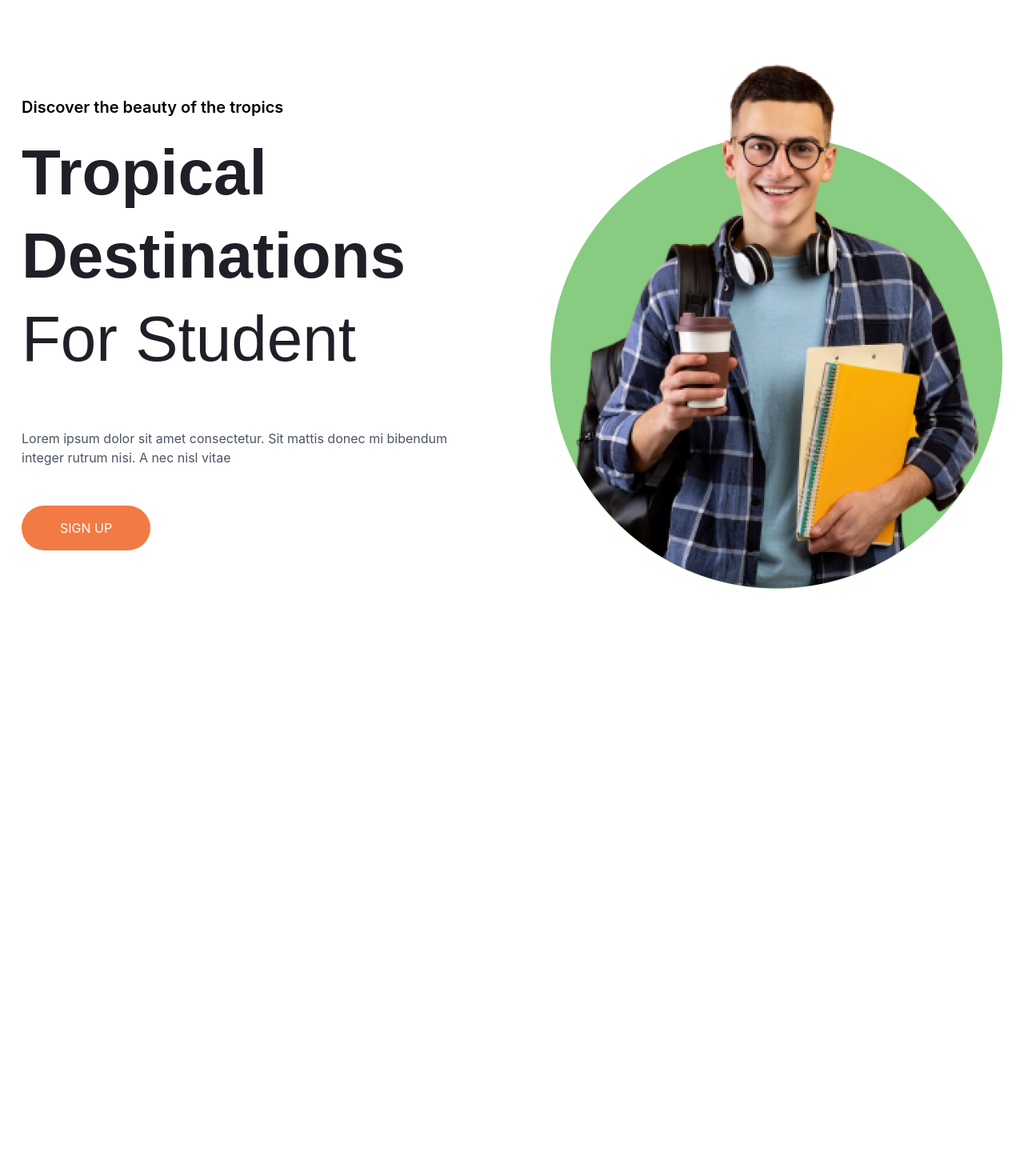
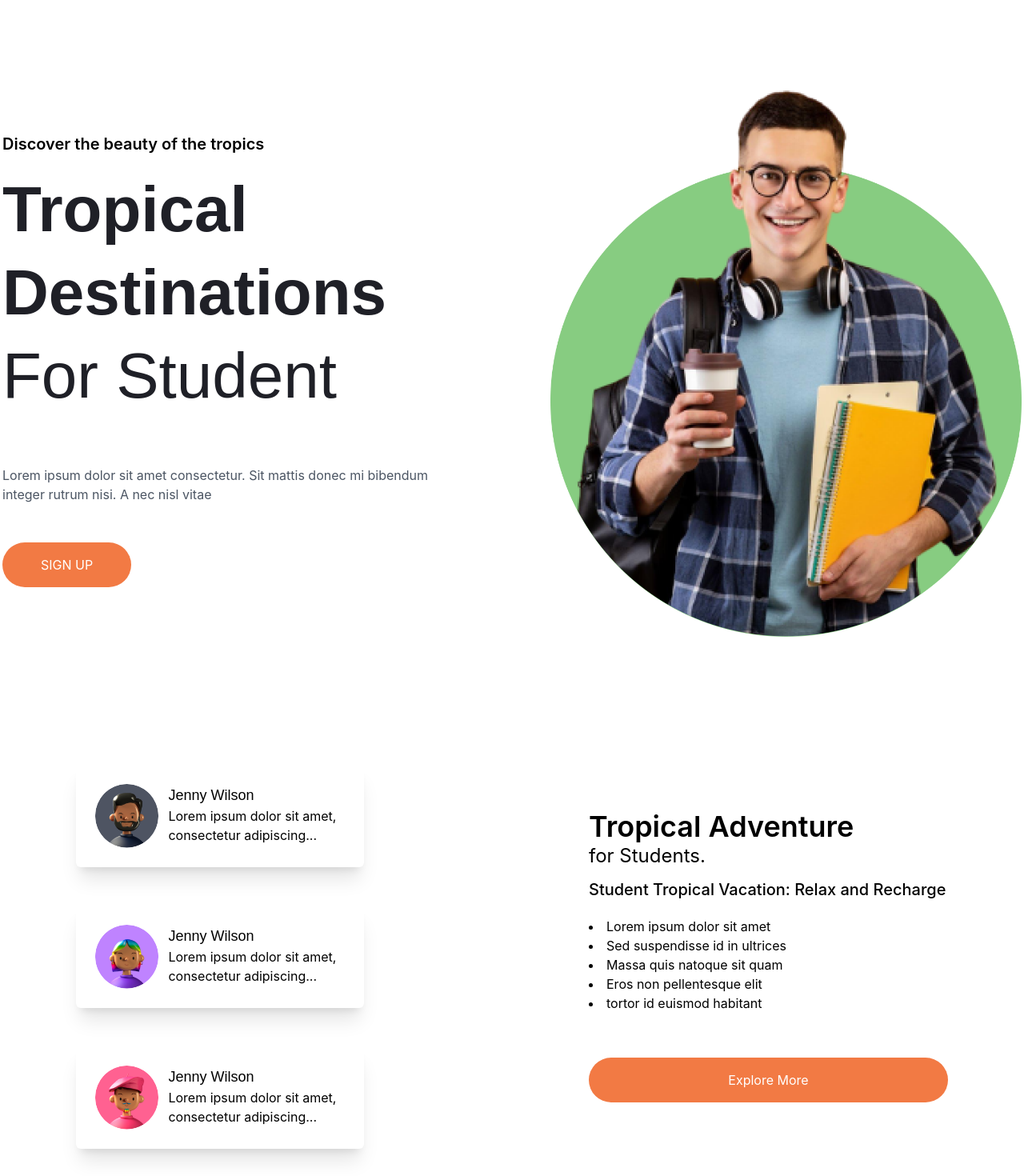
Before and after one commit to Doha0/Tropical_Destination, a React (Vite) app: page / in a window 1280 px wide. Shown: the part 80-1550 px from the top of the page at 80% size. Before the commit the page ends 1040 px from the top, so only its background shows below. Built offline with nearby package versions, Linux system fonts and the light colour scheme.

Commit message:
advanture section added

```diff
--- /dev/null
+++ b/src/Homepage/Advanture/Advanture.jsx
@@ -0,0 +1,56 @@
+import React, { useEffect, useState } from 'react';
+import img1 from '../../assets/Images/Rectangle 25.png'
+import img2 from '../../assets/Images/Rectangle 26.png'
+import img3 from '../../assets/Images/Rectangle 27.png'
+
+
+const Advanture = () => {
+
+    return (
+        <section className='max-w-[1090px] mx-auto py-16 grid grid-cols-1 md:grid-cols-2
+        justify-center items-center inter md:gap-x-48'>
+            <div className='flex flex-col space-y-4 md:space-y-8 lg:space-y-12 mb-16 md:mb-0'>
+                <div className='max-w-[360px] overflow-hidden flex p-6 bg-white rounded-md shadow-xl gap-3'>
+                    <img src={img1} className="max-w-full rounded-full w-20 h-20" />
+                    <div>
+                        <h4 className='font-medium text-lg poppins'>Jenny Wilson</h4>
+                        <p>Lorem ipsum dolor sit amet, consectetur adipiscing...</p>
+                    </div>
+                </div>
+                <div className='max-w-[360px] overflow-hidden flex p-6 bg-white rounded-md shadow-xl gap-3'>
+                    <img src={img2} className="max-w-full rounded-full w-20 h-20" />
+                    <div>
+                        <h4 className='font-medium text-lg poppins'>Jenny Wilson</h4>
+                        <p>Lorem ipsum dolor sit amet, consectetur adipiscing...</p>
+                    </div>
+                </div>
+                <div className='max-w-[360px] overflow-hidden flex p-6 bg-white rounded-md shadow-xl gap-3'>
+                    <img src={img3} className="max-w-full rounded-full w-20 h-20" />
+                    <div>
+                        <h4 className='font-medium text-lg poppins'>Jenny Wilson</h4>
+                        <p>Lorem ipsum dolor sit amet, consectetur adipiscing...</p>
+                    </div>
+                </div>
+            </div>
+
+            <div className='flex justify-center flex-col'>
+                <h2 className='text-2xl mb-3'>
+                    <span className='font-semibold text-4xl'>Tropical Adventure</span>
+                    <br />
+                    for Students.
+                </h2>
+                <h4 className='font-medium text-xl mb-5'>Student Tropical Vacation: Relax and Recharge</h4>
+                <li>Lorem ipsum dolor sit amet</li>
+                <li>Sed suspendisse id in ultrices</li>
+                <li>Massa quis natoque sit quam</li>
+                <li>Eros non pellentesque elit</li>
+                <li>tortor id euismod habitant</li>
+                <button className='bg-[#F27A44] text-white px-12 py-4 rounded-[30px] mt-14'>
+                    Explore More
+                </button>
+            </div>
+        </section>
+    );
+};
+
+export default Advanture;
--- a/src/Homepage/Banner/Banner.jsx
+++ b/src/Homepage/Banner/Banner.jsx
@@ -3,11 +3,8 @@ import bannerImage from '../../assets/Images/banner.png'
 
 const Banner = () => {
     return (
-        <section className="container px-6 py-16 mx-auto inter max-h-screen  mb-10 lg:mb-40">
-            <div className="md:flex items-center justify-center md:gap-x-12 lg:gap-x-24">
-
-                <div className="w-full md:w-1/2 order-last md:order-first">
-                    <div className="md:max-w-xl">
+        <section className="inter py-12 md:py-24 grid grid-cols-1 md:grid-cols-2 justify-center items-center md:gap-x-12 lg:gap-x-24">
+            <div>
                 <p className='mb-1 font-semibold text-sm md:text-xl'>Discover the beauty of the tropics</p>
                 <div className='space-y-2 lg:space-y-6 py-4 md:py-6 poppins'>
                     <h1 className="font-bold black-text-color text-4xl md:text-5xl lg:text-[80px]">Tropical</h1>
@@ -19,13 +16,10 @@ const Banner = () => {
                     Sign Up
                 </button>
             </div>
+            <div className="flex items-center justify-center w-full mt-6 lg:mt-0">
+                <img className="w-full h-full" src={bannerImage} alt="bannerImg" />
             </div>
-
-                <div className="flex items-center justify-center w-full mt-6 lg:mt-0 md:w-1/2 order-first md:order-last">
-                    <img className="w-full h-full md:max-w-xl" src={bannerImage} alt="bannerImg" />
-                </div>
-            </div>
-        </section >
+        </section>
     );
 };
 
--- a/src/Homepage/Home/Home.jsx
+++ b/src/Homepage/Home/Home.jsx
@@ -1,10 +1,12 @@
 import React from 'react';
 import Banner from '../Banner/Banner';
+import Advanture from '../Advanture/Advanture';
 
 const Home = () => {
     return (
         <section>
             <Banner />
+            <Advanture />
         </section>
     );
 };
--- a/src/layout/Main.jsx
+++ b/src/layout/Main.jsx
@@ -5,9 +5,11 @@ import Navbar from '../components/Navbar/Navbar';
 const Main = () => {
     return (
         <section className='max-w-[1512px] mx-auto'>
-            <div className='max-w-[1274px] mx-auto'>
+            <div className='max-w-[1274px] mx-auto overflow-hidden px-4 lg:px-0'>
+
                 <Navbar />
                 <Outlet />
+
             </div>
         </section>
     );
```
Lines whose indentation alone changed are shown as unchanged.
